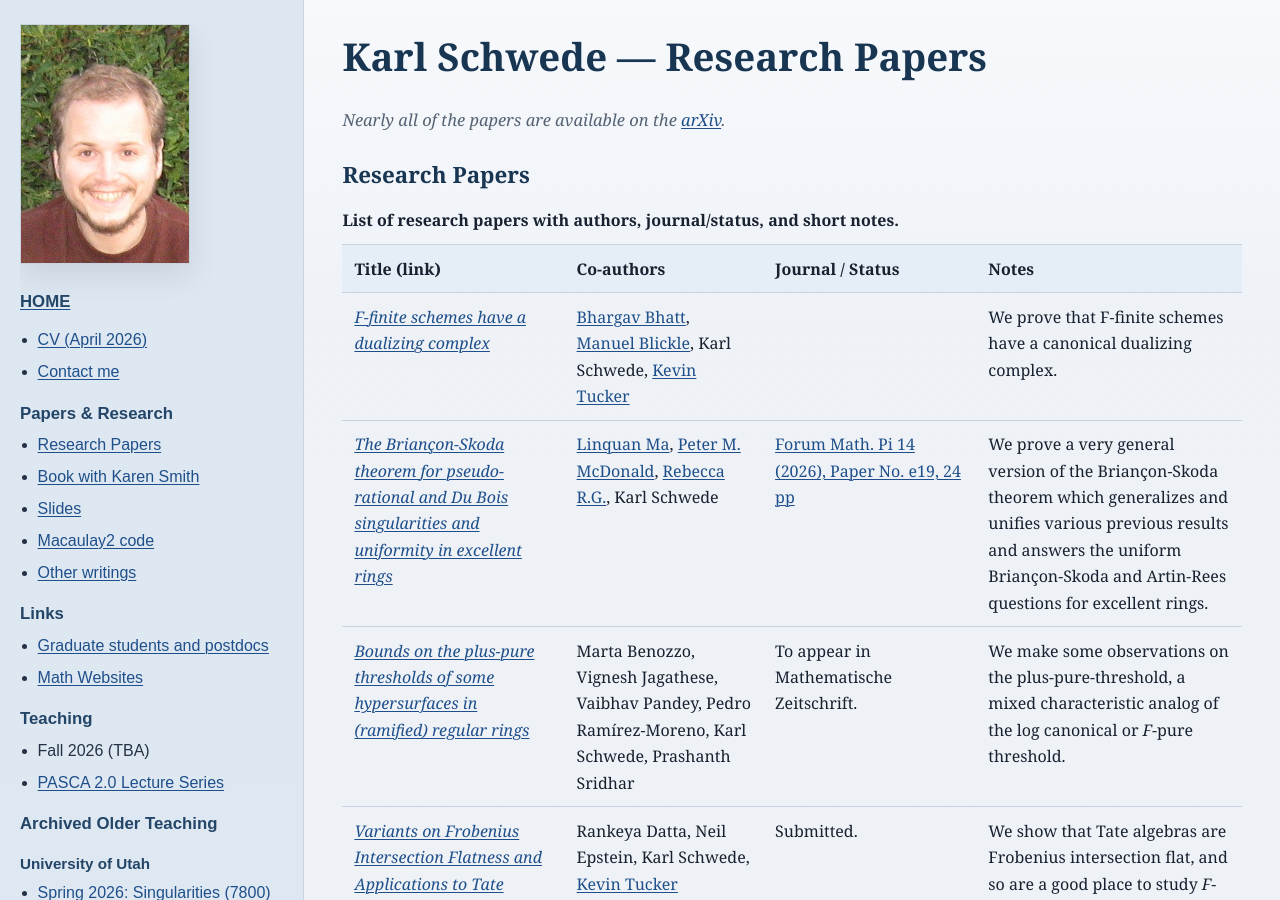
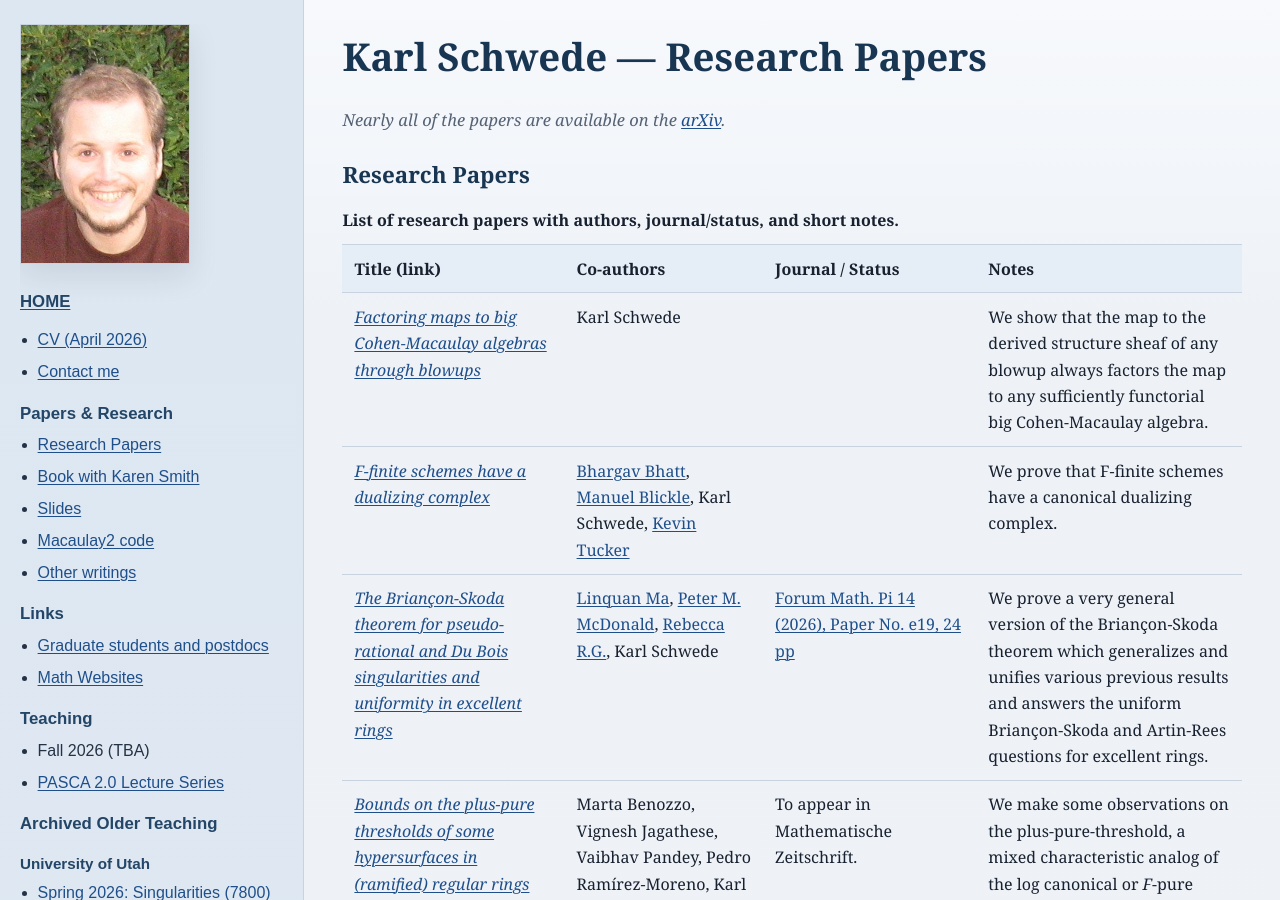
Before and after one commit to kschwede/kschwede.github.io, a Jekyll site: the page built from papers.html, in a window 1280 px wide and 900 px high. Built offline with Jekyll 4.4.1, drawn with Linux system fonts in a browser that asks for light colours.

Commit message:
Add new paper entry on big Cohen-Macaulay algebras

```diff
--- a/papers.html
+++ b/papers.html
@@ -25,6 +25,13 @@ title: 'Research Papers'
               </tr>
             </thead>
             <tbody>
+
+                <tr>
+                <td><i><a href="https://arxiv.org/abs/2607.08965" target="_blank" rel="noopener noreferrer">Factoring maps to big Cohen-Macaulay algebras through blowups</a></i></td>
+                <td>Karl Schwede</td>
+                <td></td>
+                <td>We show that the map to the derived structure sheaf of any blowup always factors the map to any sufficiently functorial big Cohen-Macaulay algebra.</td>
+                </tr>
 
                 <tr>
                 <td><i><a href="https://arxiv.org/abs/2604.20005" target="_blank" rel="noopener noreferrer">F-finite schemes have a dualizing complex</a></i></td>
```
